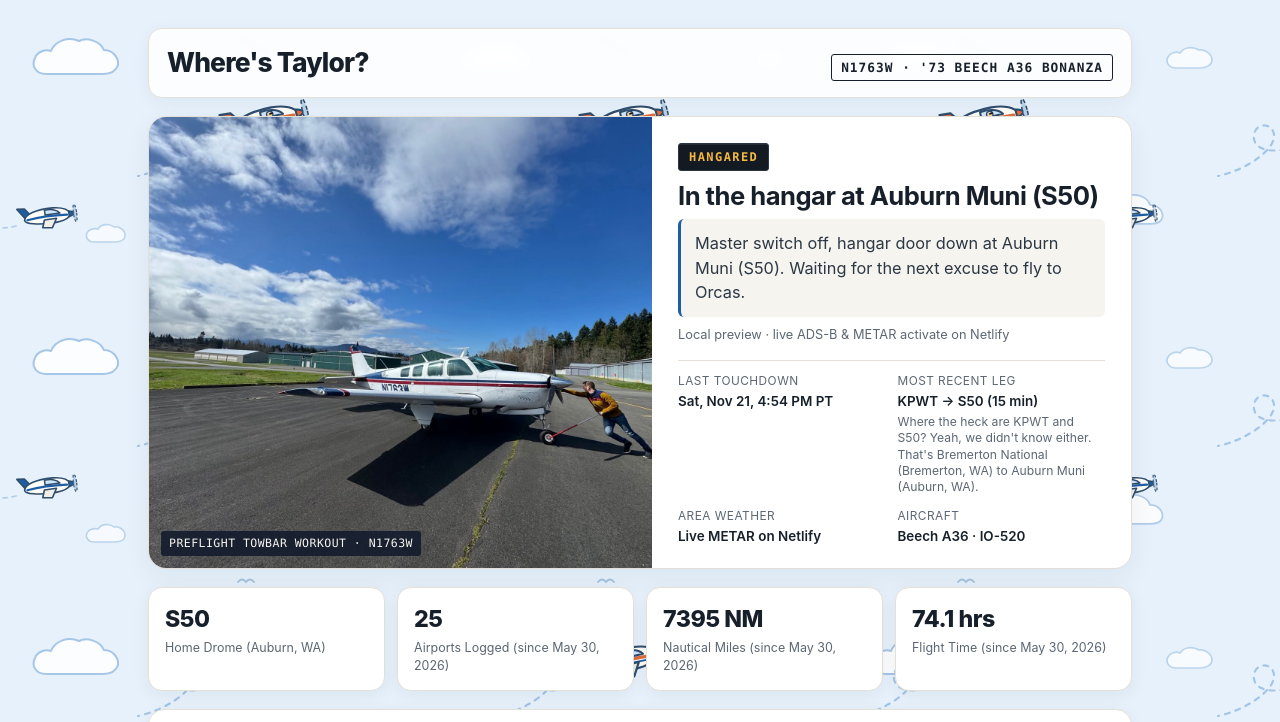
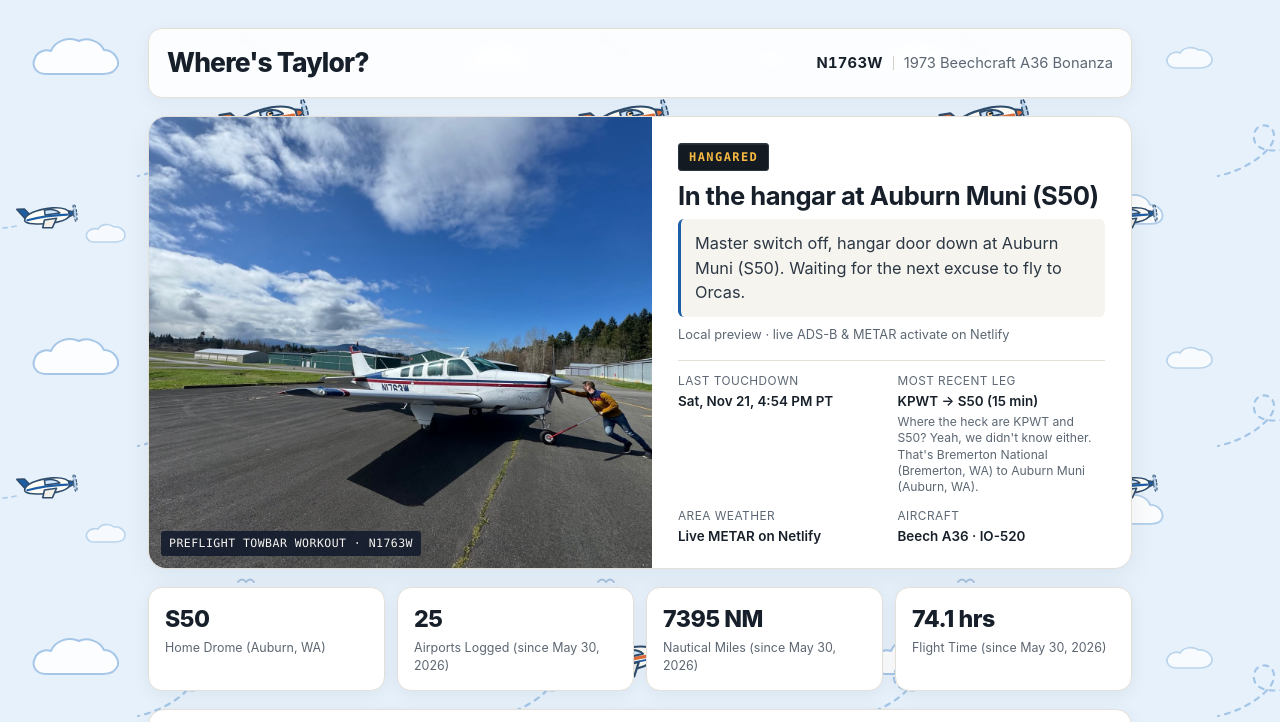
Before and after one commit to nwaine/WheresTaylor, a plain HTML site: page index.html in a window 1280 px wide. Shown: the top 722 px of the page. Drawn offline with nearby package versions, Linux system fonts and the light colour scheme; no server answers.

Commit message:
Clean up header tail number styling

```diff
--- a/index.html
+++ b/index.html
@@ -80,9 +80,9 @@
     header {
       display: flex;
       justify-content: space-between;
-      align-items: baseline;
+      align-items: center;
       flex-wrap: wrap;
-      gap: 10px;
+      gap: 6px 14px;
       margin-bottom: 18px;
     }
     .brand {
@@ -92,14 +92,27 @@
       margin: 0;
     }
     .tail-tag {
-      font-family: ui-monospace, SFMono-Regular, Menlo, monospace;
-      font-size: 0.8rem;
+      display: inline-flex;
+      align-items: center;
+      gap: 10px;
+      font-size: 0.92rem;
+      color: var(--muted);
+    }
+    .tail-num {
       font-weight: 700;
       color: var(--ink);
-      border: 1.5px solid var(--ink);
-      padding: 3px 9px;
-      border-radius: 3px;
-      letter-spacing: 0.08em;
+      letter-spacing: 0.02em;
+      font-variant-numeric: tabular-nums;
+    }
+    .tail-sep {
+      width: 1px;
+      height: 14px;
+      background: #d5d0c5;
+      display: inline-block;
+    }
+    .tail-model {
+      font-weight: 400;
+      color: var(--muted);
     }
     .hero {
       display: grid;
@@ -339,7 +352,11 @@
   <div class="wrap">
     <header>
       <h1 class="brand">Where's Taylor?</h1>
-      <span class="tail-tag">N1763W · '73 BEECH A36 BONANZA</span>
+      <div class="tail-tag">
+        <span class="tail-num">N1763W</span>
+        <span class="tail-sep" aria-hidden="true"></span>
+        <span class="tail-model">1973 Beechcraft A36 Bonanza</span>
+      </div>
     </header>
 
     <section class="hero">
```
